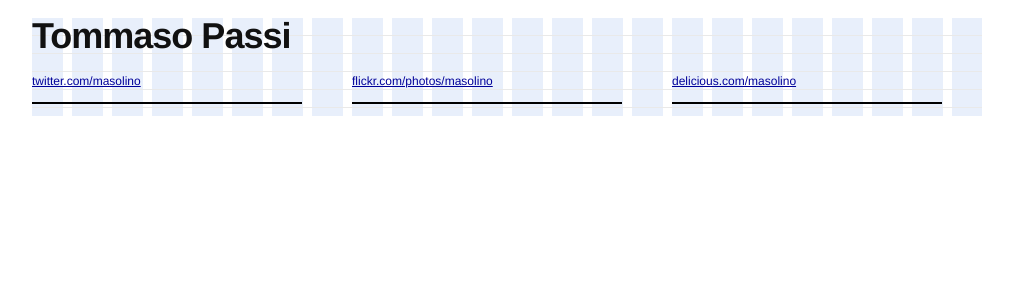
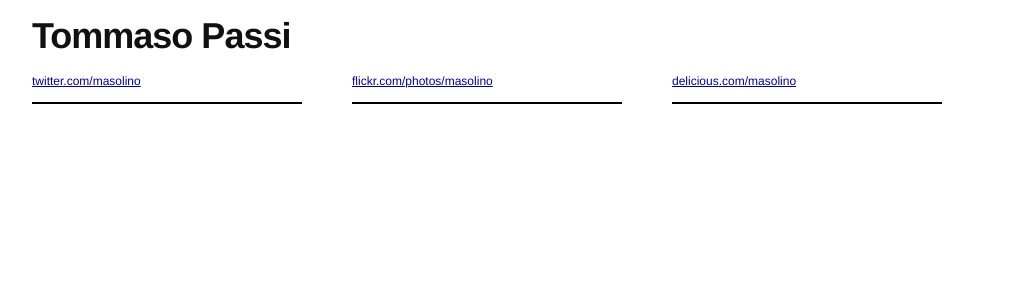
Before and after one commit to masolino/masolino.github.com, a Jekyll site: the page built from index.html, in a window 1280 px wide. Shown: the top 300 px of the page, without its empty margins (133-1146 px from the left). Built offline with Jekyll 4.4.1, drawn with Linux system fonts in a browser that asks for light colours.

Commit message:
non mostrare la griglia di blueprint

```diff
--- a/_layouts/default.html
+++ b/_layouts/default.html
@@ -13,7 +13,7 @@
    <![endif]-->
 </head>
 <body>
-  <div class="showgrid container prepend-top">
+  <div class="container prepend-top">
   {{ content }}
   </div>
 
```
